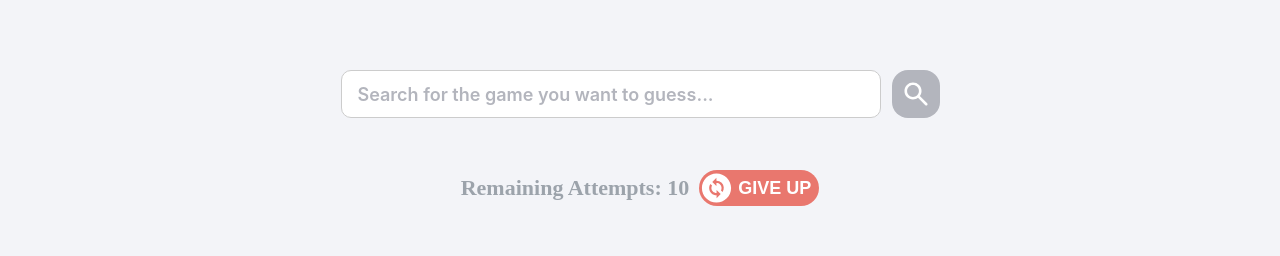
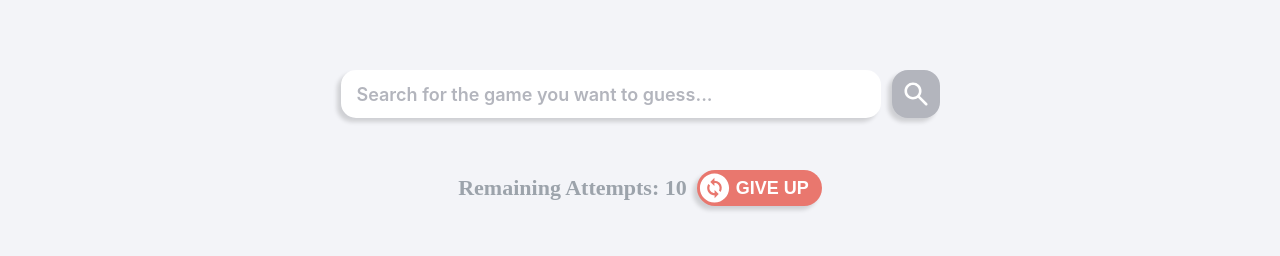
Before and after one commit to SakurAlex/Video-Game-Guesser, a Svelte app in the folder frontend/: page / in a window 1280 px wide. Shown: the part 120-376 px from the top of the page. Built offline with nearby package versions, Linux system fonts and the light colour scheme.

Commit message:
style: add more hover style to the buttons, add function to alert after user giving up

```diff
--- a/frontend/src/GameStatus.svelte
+++ b/frontend/src/GameStatus.svelte
@@ -1,7 +1,11 @@
 <script lang="ts">
   export let remainingAttempts = 10;
   import giveUpIcon from './assets/change.svg';
-  function handleGiveUp() {}
+
+  function handleGiveUp() {
+    alert("You gave up! Let's check the answer!");
+    remainingAttempts = 10;
+  }
 </script>
 
 <div class="status-container">
@@ -32,10 +36,17 @@
     gap: 0.25rem;
     align-items: center;
     background-color: #E9776E;
+    box-shadow: -4px 4px 4px 0px rgba(0, 0, 0, 0.15);
     border-radius: 20px;
     border: none;
-    width: 120px;
+    width: 125px;
     height: 36px;
+    cursor: pointer;
+    transition: opacity 0.2s ease;
+  }
+
+  .give-up-button:hover {
+    opacity: 0.9;
   }
 
   .give-up-text {
--- a/frontend/src/SearchBar.svelte
+++ b/frontend/src/SearchBar.svelte
@@ -1,6 +1,9 @@
 <script lang="ts">
   import searchIcon from './assets/search.svg';
   let searchQuery = "";
+
+  //if the text input is not empty, the search button will be active (change to blue)
+  $: hasContent = searchQuery.trim().length > 0;
 </script>
 
 <div class="search-container">
@@ -10,7 +13,7 @@
     placeholder="Search for the game you want to guess..."
     class="search-input"
   />
-  <button class="search-button" aria-label="Search">
+  <button class="search-button" class:active={hasContent}>
     <img src={searchIcon} alt="Search" />
   </button>
 </div>
@@ -32,8 +35,9 @@
     font-weight: 600;
     color: #000000;
     background-color: white;
-    border-radius: 10px;
-    border: 1.2px solid #CCCCCC;
+    box-shadow: -4px 4px 4px 0px rgba(0, 0, 0, 0.15);
+    border-radius: 15px;
+    border: none;
     outline: none;
   }
 
@@ -49,14 +53,24 @@
     align-items: center;
     justify-content: center;
     background-color: #B3B5BD;
+    box-shadow: -4px 4px 4px 0px rgba(0, 0, 0, 0.15);
     border-radius: 16px;
     padding: 0;
     border: none;
+    cursor: pointer;
+    transition: background-color 0.3s ease;
+  }
+
+  .search-button.active {
+    background-color: #B9DBF3;
+  }
+
+  .search-button:hover {
+    opacity: 0.9;
   }
 
   .search-button img {
     width: 24px;
     height: 24px;
   }
-
 </style>
--- a/frontend/src/app.css
+++ b/frontend/src/app.css
@@ -19,7 +19,6 @@ body {
 body > *{
   margin: 2px auto;
   justify-content: center;
-  display: flex;
 }
 
 /* Tablet breakpoint: hide sidebar and right divider, adjust logo and line colors */
```
Also changed, not shown: 1 other file (tests, documents, lock files or other folders).
